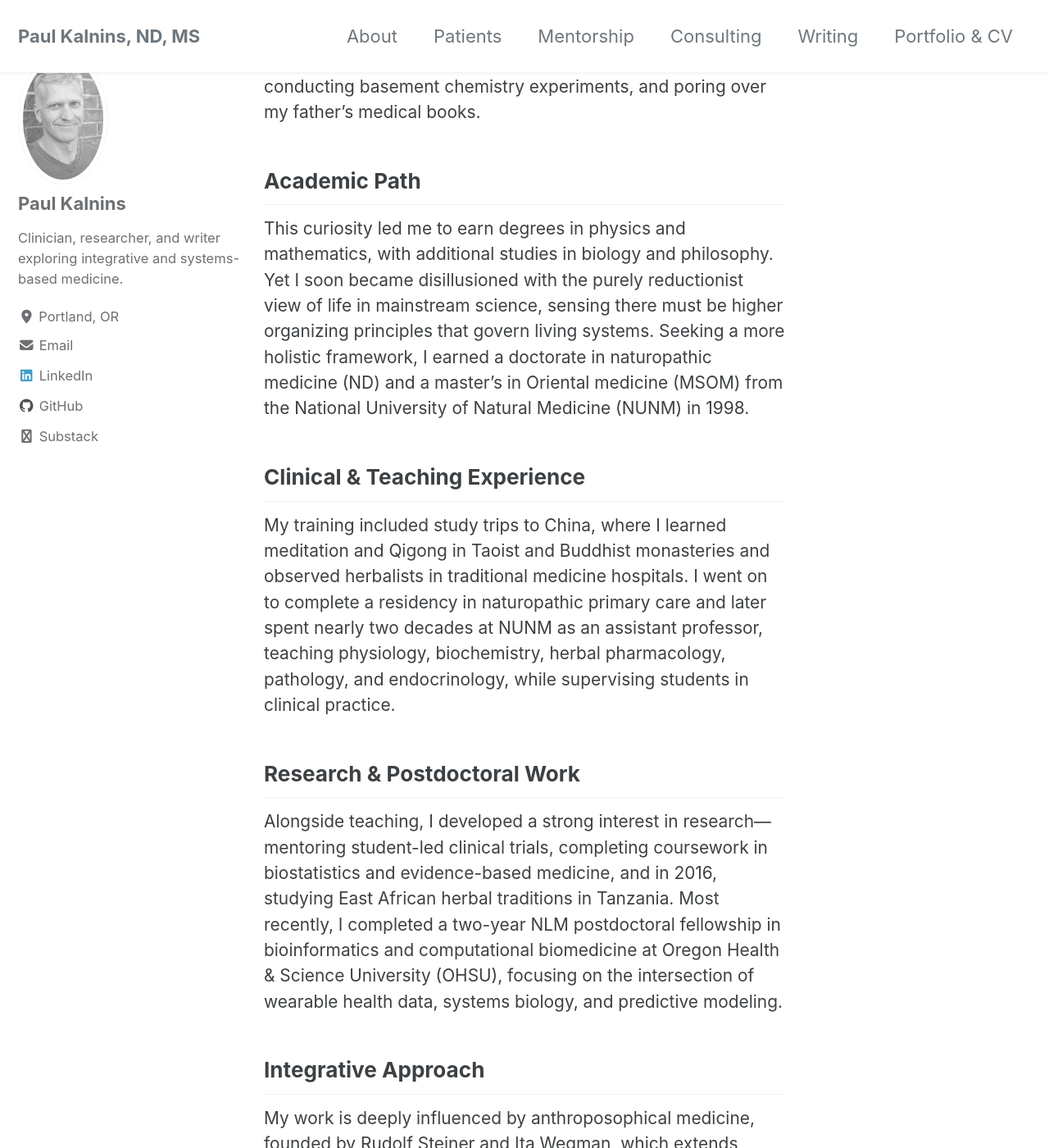
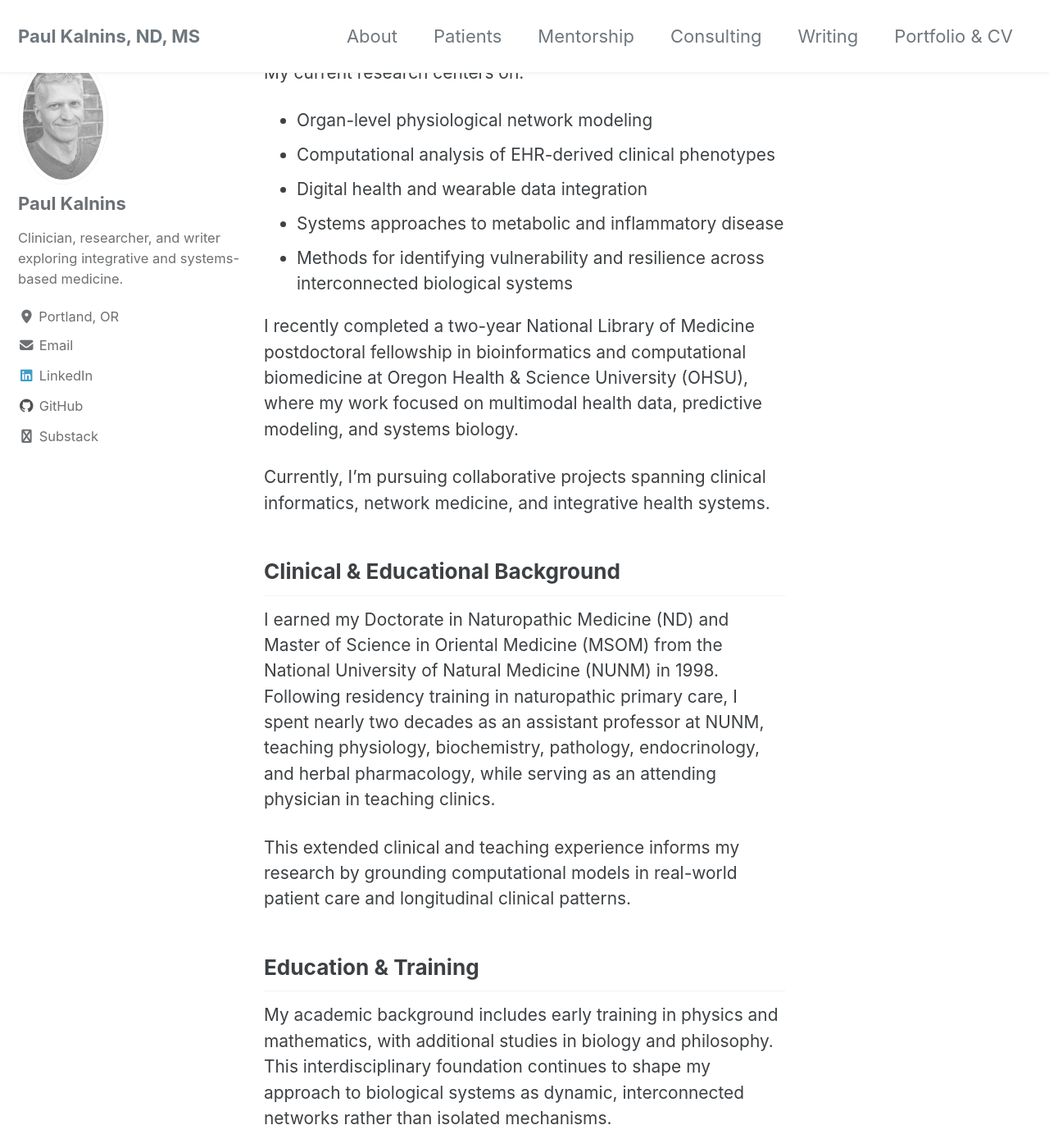
Before and after one commit to pkalnins/main-website, a Jekyll site: the page built from _pages/about.md, in a window 1280 px wide and 1400 px high, scrolled down 514 px. Shown: the whole window at 82% size. Built offline with Jekyll 4.4.1, drawn with Linux system fonts in a browser that asks for light colours; cached includes are drawn as plain includes; some of the changed text lies outside the part shown.

Commit message:
Update about.md
Update to About page

```diff
--- a/_pages/about.md
+++ b/_pages/about.md
@@ -5,20 +5,32 @@ layout: single
 author_profile: true
 ---
 
-## My Mission
-Through teaching, research, and clinical practice, my mission is to offer integrative, evidence-informed care that supports the body’s innate capacity for healing.
+I am an independent researcher, biomedical data scientist, and naturopathic physician focused on applying systems science and network physiology to understanding health, resilience, and chronic disease.
+My work investigates how multi-organ physiological networks, clinical biomarkers, and real-world electronic health record (EHR) data can be integrated into practical models of whole-person health. I am particularly interested in translating complexity science into clinically meaningful frameworks that support prevention, recovery, and long-term resilience.
 
-## Family & Early Inspiration
-Medicine has been in my family for generations—my father was a surgeon, and my grandfather a family doctor trained in Latvia before WWII. From childhood, I was equally drawn to nature and science, spending hours collecting plants and insects, conducting basement chemistry experiments, and poring over my father’s medical books.
+## Research Focus
+My current research centers on:
+- Organ-level physiological network modeling
+- Computational analysis of EHR-derived clinical phenotypes
+- Digital health and wearable data integration
+- Systems approaches to metabolic and inflammatory disease
+- Methods for identifying vulnerability and resilience across interconnected biological systems
 
-## Academic Path
-This curiosity led me to earn degrees in physics and mathematics, with additional studies in biology and philosophy. Yet I soon became disillusioned with the purely reductionist view of life in mainstream science, sensing there must be higher organizing principles that govern living systems. Seeking a more holistic framework, I earned a doctorate in naturopathic medicine (ND) and a master’s in Oriental medicine (MSOM) from the National University of Natural Medicine (NUNM) in 1998.
+I recently completed a two-year National Library of Medicine postdoctoral fellowship in bioinformatics and computational biomedicine at Oregon Health & Science University (OHSU), where my work focused on multimodal health data, predictive modeling, and systems biology.
 
-## Clinical & Teaching Experience
-My training included study trips to China, where I learned meditation and Qigong in Taoist and Buddhist monasteries and observed herbalists in traditional medicine hospitals. I went on to complete a residency in naturopathic primary care and later spent nearly two decades at NUNM as an assistant professor, teaching physiology, biochemistry, herbal pharmacology, pathology, and endocrinology, while supervising students in clinical practice.
+Currently, I'm pursuing collaborative projects spanning clinical informatics, network medicine, and integrative health systems.
 
-## Research & Postdoctoral Work
-Alongside teaching, I developed a strong interest in research—mentoring student-led clinical trials, completing coursework in biostatistics and evidence-based medicine, and in 2016, studying East African herbal traditions in Tanzania. Most recently, I completed a two-year NLM postdoctoral fellowship in bioinformatics and computational biomedicine at Oregon Health & Science University (OHSU), focusing on the intersection of wearable health data, systems biology, and predictive modeling.
+## Clinical & Educational Background
+I earned my Doctorate in Naturopathic Medicine (ND) and Master of Science in Oriental Medicine (MSOM) from the National University of Natural Medicine (NUNM) in 1998. Following residency training in naturopathic primary care, I spent nearly two decades as an assistant professor at NUNM, teaching physiology, biochemistry, pathology, endocrinology, and herbal pharmacology, while serving as an attending physician in teaching clinics.
 
-## Integrative Approach
-My work is deeply influenced by anthroposophical medicine, founded by Rudolf Steiner and Ita Wegman, which extends conventional medicine beyond reductionism and molecular mechanisms to include more subtle dimensions of human health. Drawing from multiple traditions and modern science, I integrate these perspectives into a unique, patient-centered approach—helping people restore balance, resilience, and vitality.
+This extended clinical and teaching experience informs my research by grounding computational models in real-world patient care and longitudinal clinical patterns.
+
+## Education & Training
+My academic background includes early training in physics and mathematics, with additional studies in biology and philosophy. This interdisciplinary foundation continues to shape my approach to biological systems as dynamic, interconnected networks rather than isolated mechanisms.
+
+In addition to formal graduate training, I have pursued ongoing education in biostatistics, evidence-based medicine, computer programming (Python, R, Javascript), machine/deep learning, and clinical research methods, and have mentored student-led clinical research projects.
+
+## Integrative Perspective
+My work is informed by both modern systems science and traditional medical frameworks, including East Asian and anthroposophical medicine. These perspectives emphasize pattern recognition, organism-level coherence, and the role of regulatory balance in health.
+
+Rather than viewing these traditions as alternatives to biomedicine, I see them as complementary conceptual models that can help guide hypothesis generation and systems-level interpretation when paired with rigorous computational and clinical methods.
```
